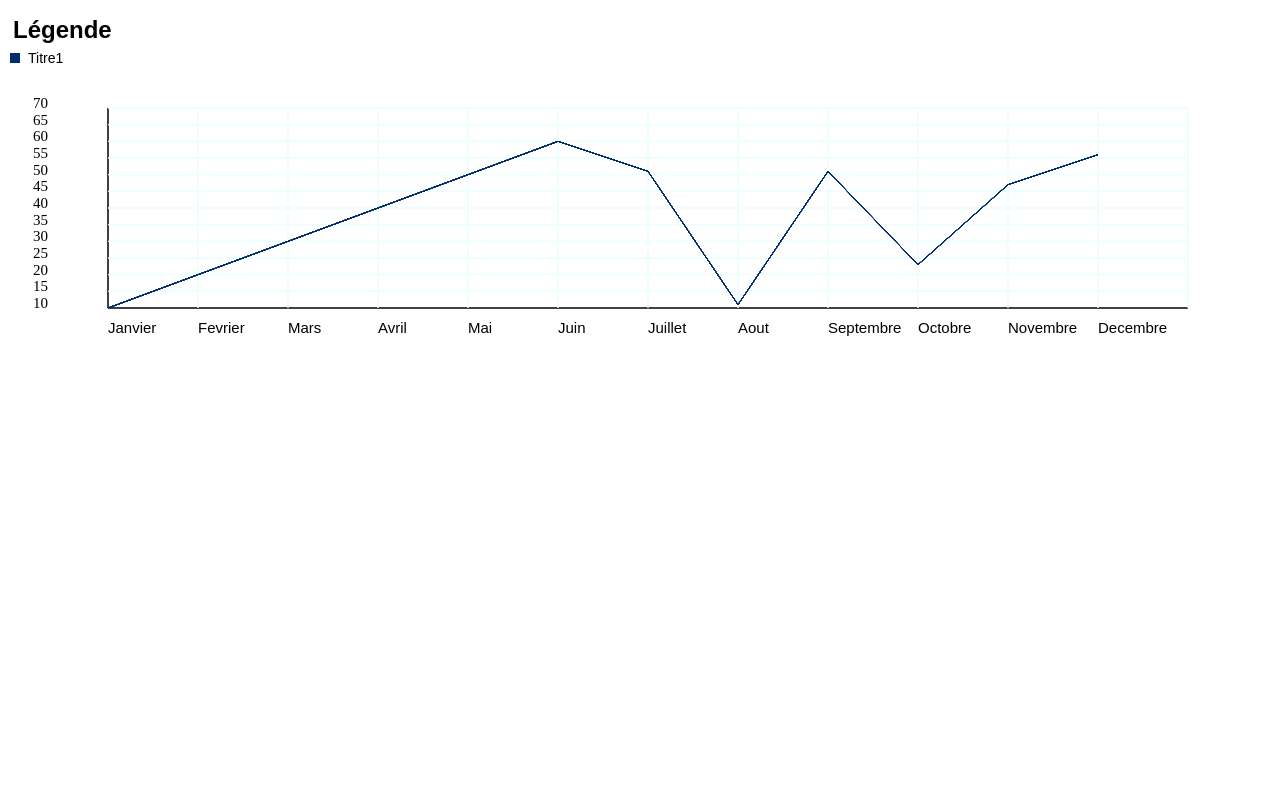
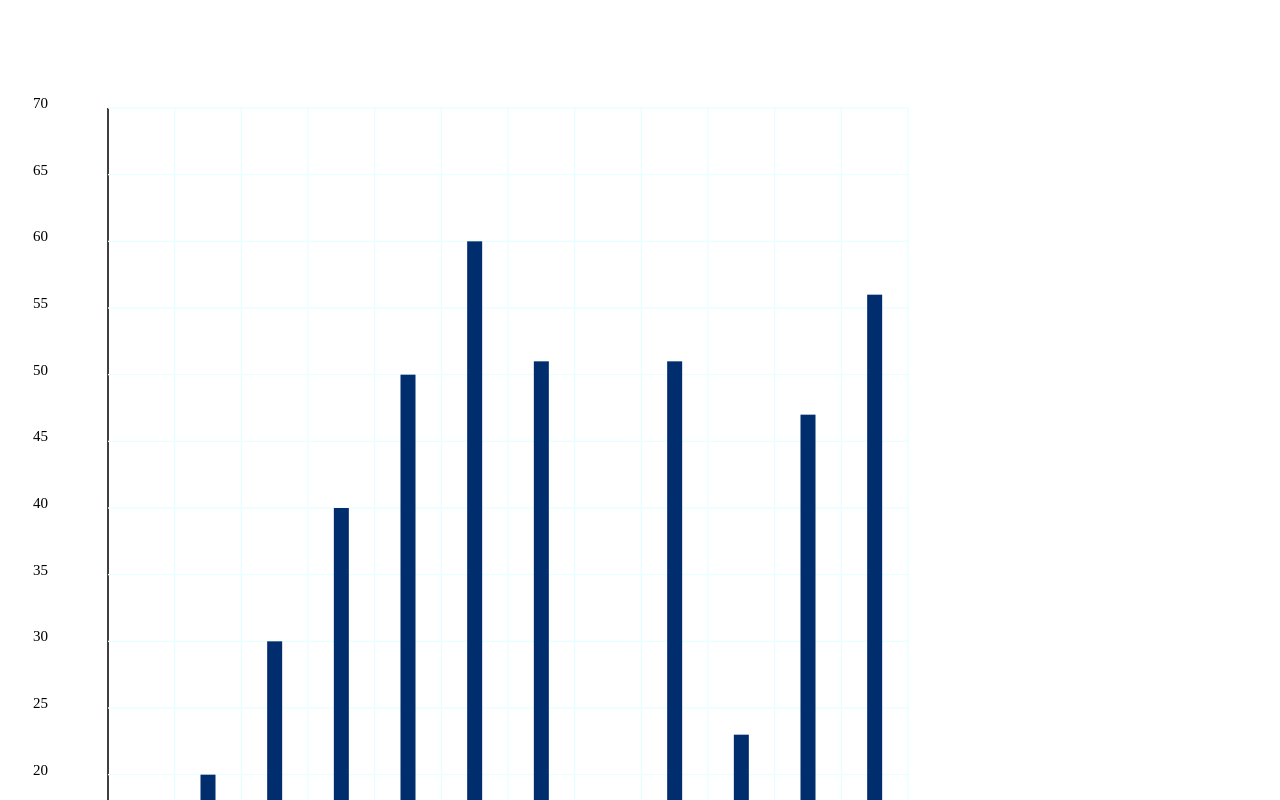
Before and after one commit to WildCodeSchool-CDA-LYON-02-2024/wcs-chart-lib, a React (Vite) app: page / in a window 1280 px wide. Shown: the top 800 px of the page. Built offline with nearby package versions, Linux system fonts and the light colour scheme.

Commit message:
fix labels overlapping, and add default value for barWidth

```diff
--- a/package.json
+++ b/package.json
@@ -1,6 +1,12 @@
 {
   "name": "wcs-chart-lib",
   "version": "0.0.7",
+  "scripts": {
+    "dev": "vite",
+    "build": "vite build",
+    "lint": "eslint . --ext js,jsx --report-unused-disable-directives --max-warnings 0",
+    "preview": "vite preview"
+  },
   "description": "A lightweight React chart library for creating visualizations.",
   "keywords": [
     "react",
--- a/src/App.jsx
+++ b/src/App.jsx
@@ -6,10 +6,10 @@ function App() {
   //Exemple for config chart
 
   const config = {
-    type: 'line',
+    type: 'bar',
+    height: 1000,
+    width: 1000,
   };
-
-  const theme = {};
 
   const dataset = [
     {
@@ -36,7 +36,7 @@ function App() {
 
   return (
     <>
-      <WCS config={config} dataset={dataset} legend='left' theme={theme} />
+      <WCS config={config} dataset={dataset} />
     </>
   );
 }
--- a/src/services/charts/ChartBar.js
+++ b/src/services/charts/ChartBar.js
@@ -12,7 +12,7 @@ class ChartBar extends ChartPoint {
 
     fillColor = 'black',
     strokeColor = 'black',
-    barWidth
+    barWidth = 15
   ) {
     super(
       data,
--- a/src/services/charts/ChartPoint.js
+++ b/src/services/charts/ChartPoint.js
@@ -151,7 +151,7 @@ class ChartPoint {
         this.context,
 
         // if labels width is to big, we take the only the first letter
-        this.width / 2 < labelsWidth ? label[i][0] + '.' : label[i],
+        this.width / 2.5 < labelsWidth ? label[i][0] + '.' : label[i],
 
         chartType === 'bar' ? nexPositionX + this.ratioW / 2 : nexPositionX,
 
```
